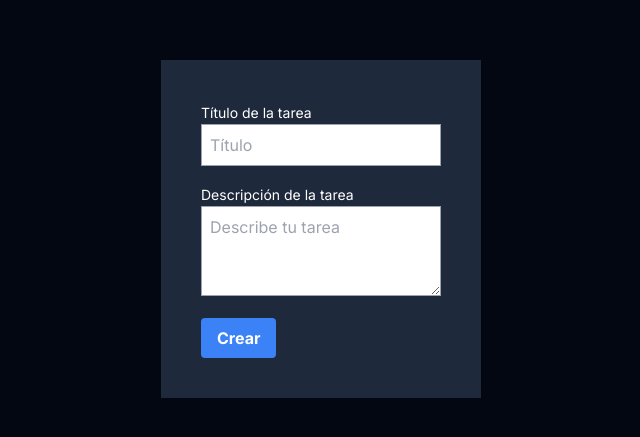
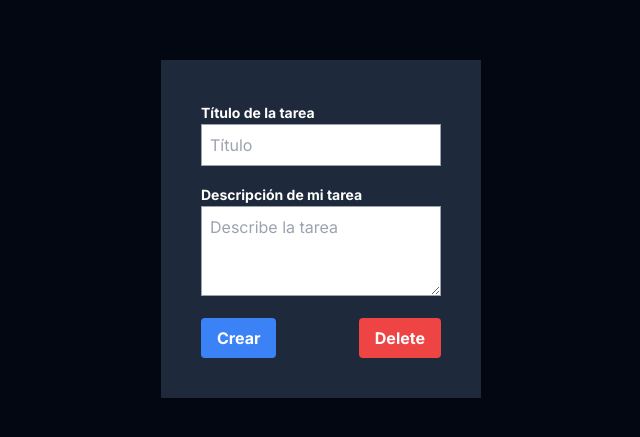
Before and after one commit to gtadini/Nexttodo, a Next.js app: page /tasks/edit/1 in a window 1280 px wide. Shown: the part 171-608 px from the top of the page, without its empty margins (319-959 px from the left). Built offline with nearby package versions, Linux system fonts and the light colour scheme; no server answers; the database is empty.

Commit message:
archivo de edicion

```diff
--- a/src/app/new/page.jsx
+++ b/src/app/new/page.jsx
@@ -1,50 +1,103 @@
 "use client"
+import { Antic_Slab } from "next/font/google";
 import { useRouter } from "next/navigation";
+import { useEffect, useState } from "react";
 
-function NewPage() {
-   const router = useRouter();
+function NewPage({params}) {
+    const router = useRouter();
+    const [title, setTitle] = useState('');
+    const [description, setDescription] = useState('');
 
-   const onSubmit = async (e) => {
-        e.preventDefault()
-        const title = e.target.title.value
-        const description = e.target.description.value
+    useEffect(() => {
+        if (params.id) {
+            fetch(`/api/tasks/${params.id}`)
+        .then((res) => res.json())
+        .then((data) => {
+            setTitle(data.title)
+            setDescription(data.description)
+        })
+        }
+    }, [])
 
-        const res = await fetch('/api/tasks', {
-            method: 'POST',
-            body: JSON.stringify({title, description}),
+    const onSubmit = async (e) => {
+    e.preventDefault()
+
+    if (params.id) {
+        const res = await fetch(`/api/tasks/${params.id}`,{
+            method: "PUT",
+            body: JSON.stringify({ title, description }),
             headers: {
-                'Content-Type': 'application/json'
+                "Content-Type": "application/json",
             }
         })
         const data = await res.json();
-        console.log(data);
-
-        router.push("/");
+        console.log(data)
+    } else {
+        const res = await fetch("/api/tasks", {
+            method: "POST",
+            body: JSON.stringify({title, description}),
+            headers: {
+                "Content-type": "application/json"
+        },
+    });
+        const data = await res.json()
     }
-
+    router.refresh()
+    router.push('/')
+    }
     return(
         <div className="h-screen flex justify-center items-center">
             <form className="bg-slate-800 p-10 lg:w-1/4 md:w-1/2"
-                onSubmit={onSubmit}
-                >
-                <label htmlFor="Título" className="font-bolt text-sm">Título de la tarea</label>
+            onSubmit={onSubmit}>
+                <label htmlFor="title" className="font-bold text-sm">
+                    Título de la tarea
+                </label>
                 <input type="text"
                 id="title"
                 className="border border-gray-400 p-2 mb-4 w-full text-black"
                 placeholder="Título"
+                onChange={(e) => setTitle(e.target.value)}
+                value={title}
                 />
-                <label htmlFor="description" className="font-bolt text-sm">Descripción de la tarea</label>
+
+                <label htmlFor="description" className="font-bold text-sm">
+                    Descripción de mi tarea
+                </label>
                 <textarea rows="3"
                 id="description"
-                className="border border-gray-400 p-2 mb-4 w-full text-black"
-                placeholder="Describe tu tarea"
+                className="border border-gray-400 p-2 mb-4 w-full text-black "
+                placeholder="Describe la tarea"
+                onChange={(e) => setDescription(e.target.value)}
+                value={description}
                 ></textarea>
+                <div className="flex justify-between">
                 <button
+                type="submit"
                 className="bg-blue-500 hover:bg-blue-700 text-white font-bold py-2 px-4 rounded"
-                >Crear
+                >
+                    Crear
                 </button>
+                {params.id && (
+                <button
+                type="button"
+                className="bg-red-500 hover:bg-red-700 text-white font-bold py-2 px-4 rounded"
+                onClick={async () =>{
+                    const res = await fetch(`/api/tasks/${params.id}`,{
+                    method: "DELETE",
+                    })
+                const data = await res.json()
+                router.refresh()
+                router.push("/")
+                }}
+                >
+                    Delete
+                </button>
+                )}
+                </div>
             </form>
-        </div>
+      </div>
     )
+
 }
+
 export default NewPage;
```
